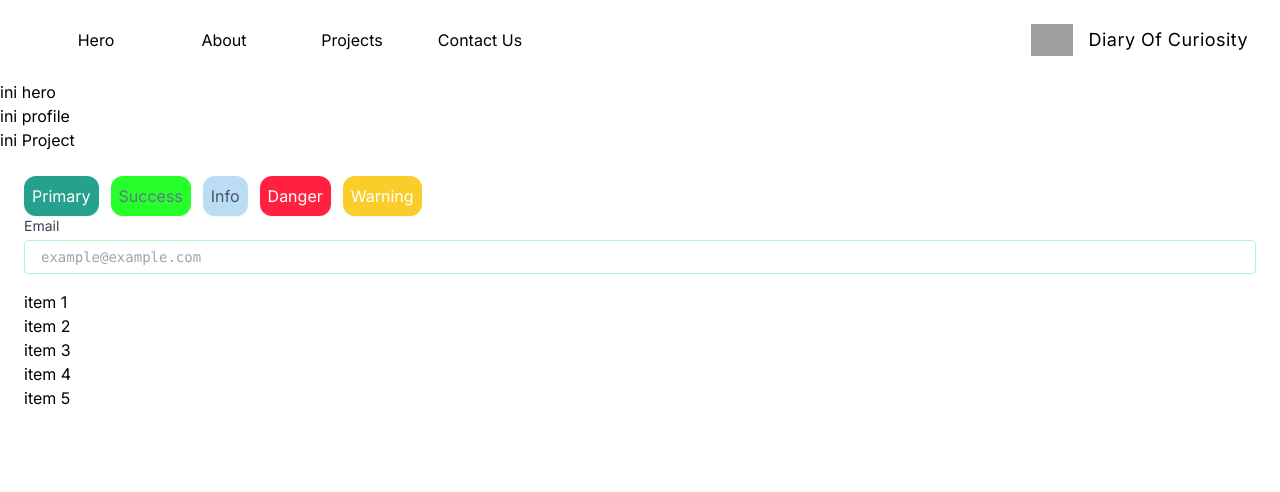
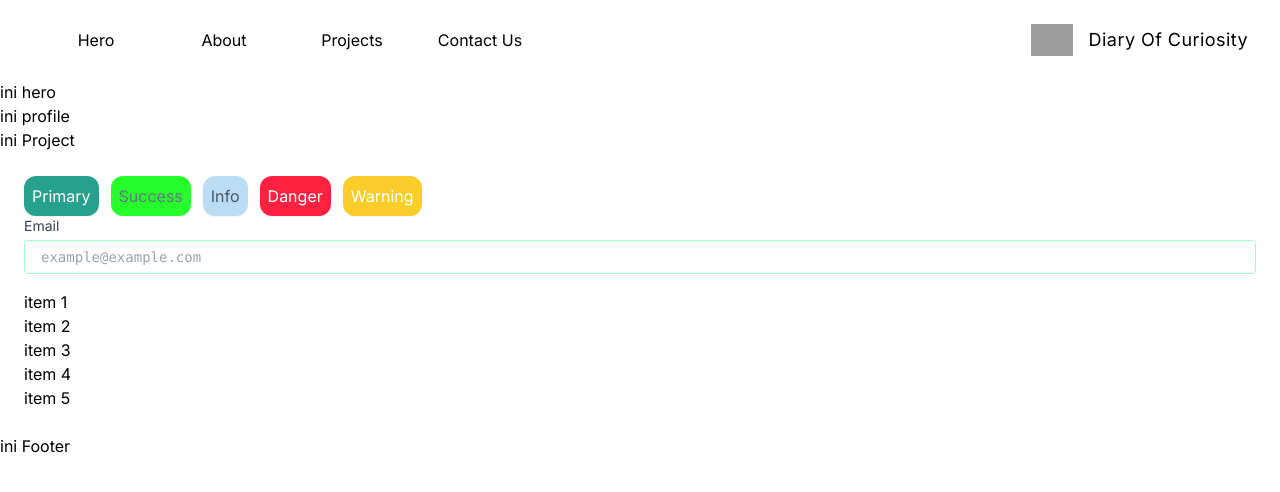
Before and after one commit to diaryoc/doc-portfolio, a Next.js app: page / in a window 1280 px wide. Shown: the top 492 px of the page. Built offline with nearby package versions, Linux system fonts and the light colour scheme; grey boxes are pictures that could not be loaded.

Commit message:
hotfix-create footer section
Signed-off-by: diaryoc <diarycuriosity@gmail.com>

```diff
--- a/src/app/layout.tsx
+++ b/src/app/layout.tsx
@@ -2,6 +2,7 @@ import type { Metadata } from "next";
 import { Inter } from "next/font/google";
 import "./globals.css";
 import Navbar from "@/components/feature/navbar";
+import FooterSection from "@/components/feature/footerSection";
 
 const inter = Inter({ subsets: ["latin"] });
 
@@ -20,6 +21,7 @@ export default function RootLayout({
       <body className={inter.className}>
         <Navbar/>
         {children}
+        <FooterSection/>
       </body>
     </html>
   );
--- a/src/components/feature/footerSection.tsx
+++ b/src/components/feature/footerSection.tsx
@@ -0,0 +1,5 @@
+export default function FooterSection(){
+    return(
+        <div>ini Footer</div>
+    )
+}
```
